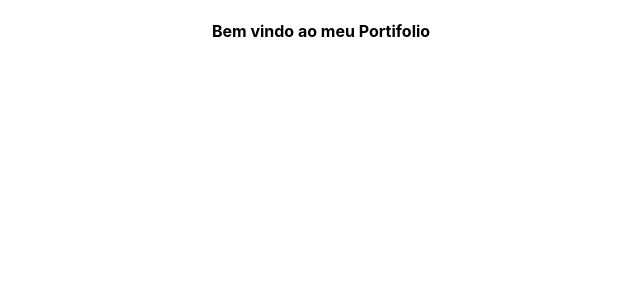
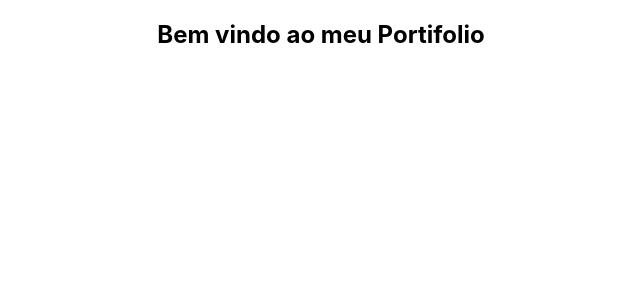
Before and after one commit to camehu/portifolio, a React (Create React App) app: page / in a window 1280 px wide. Shown: the top 300 px of the page, without its empty margins (319-959 px from the left). Built offline with nearby package versions, Linux system fonts and the light colour scheme.

Commit message:
Update App.js

```diff
--- a/src/App.js
+++ b/src/App.js
@@ -4,7 +4,7 @@ import './App.css';
 function App() {
   return (
     <div className="App">
-     <h4>Bem vindo ao meu Portifolio</h4>
+     <h2>Bem vindo ao meu Portifolio</h2>
     </div>
   );
 }
```
